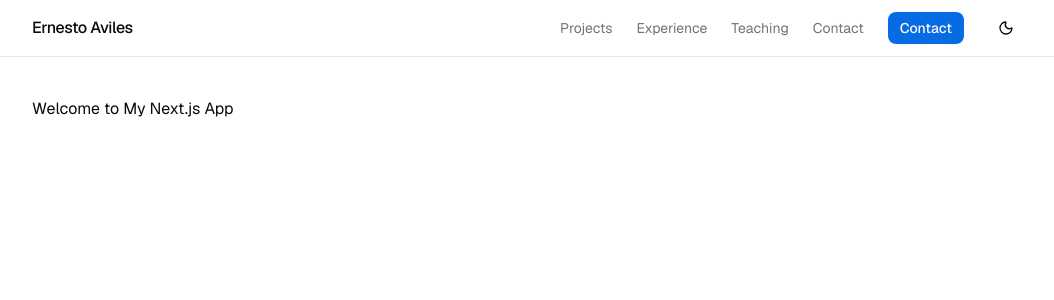
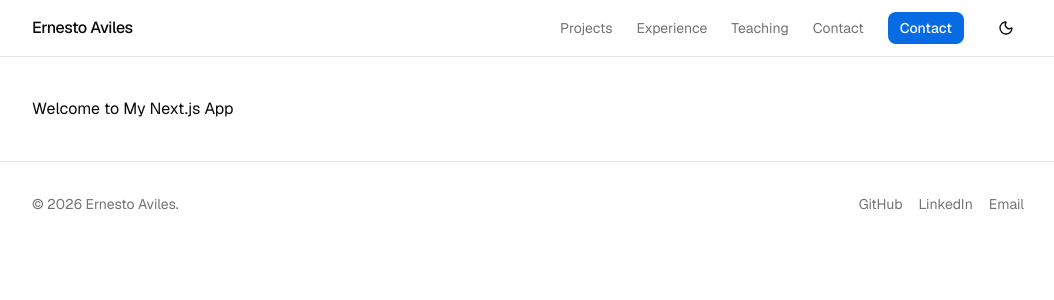
Before and after one commit to Eavilesz/portfolio, a Next.js app: page / in a window 1280 px wide. Shown: the top 300 px of the page, without its empty margins (112-1166 px from the left). Built offline with nearby package versions, Linux system fonts and the light colour scheme.

Commit message:
feat: add SiteFooter component and integrate into layout

```diff
--- a/src/app/layout.tsx
+++ b/src/app/layout.tsx
@@ -3,6 +3,7 @@ import { Geist, Geist_Mono } from "next/font/google";
 
 import "./globals.css";
 import { SiteHeader } from "@/components/layout/site-header";
+import { SiteFooter } from "@/components/layout/site-footer";
 import { ThemeProvider } from "@/components/theme-provider";
 
 const geistSans = Geist({
@@ -50,6 +51,8 @@ export default function RootLayout({
           <main id="content" className="mx-auto max-w-5xl px-4 py-10">
             {children}
           </main>
+
+          <SiteFooter />
         </ThemeProvider>
       </body>
     </html>
--- /dev/null
+++ b/src/components/layout/site-footer.tsx
@@ -0,0 +1,33 @@
+import Link from "next/link";
+
+const socialLinks = [
+  { href: "https://github.com/your-username", label: "GitHub" },
+  { href: "https://linkedin.com/in/your-username", label: "LinkedIn" },
+  { href: "mailto:hello@yourdomain.com", label: "Email" },
+];
+
+export function SiteFooter() {
+  return (
+    <footer className="border-t">
+      <div className="mx-auto flex max-w-5xl flex-col gap-4 px-4 py-8 text-sm md:flex-row md:items-center md:justify-between">
+        <p className="text-muted-foreground">
+          © {new Date().getFullYear()} Ernesto Aviles.
+        </p>
+
+        <nav className="flex flex-wrap items-center gap-4">
+          {socialLinks.map((link) => (
+            <Link
+              key={link.href}
+              href={link.href}
+              className="text-muted-foreground hover:text-primary transition-colors"
+              target={link.href.startsWith("http") ? "_blank" : undefined}
+              rel={link.href.startsWith("http") ? "noreferrer" : undefined}
+            >
+              {link.label}
+            </Link>
+          ))}
+        </nav>
+      </div>
+    </footer>
+  );
+}
```
